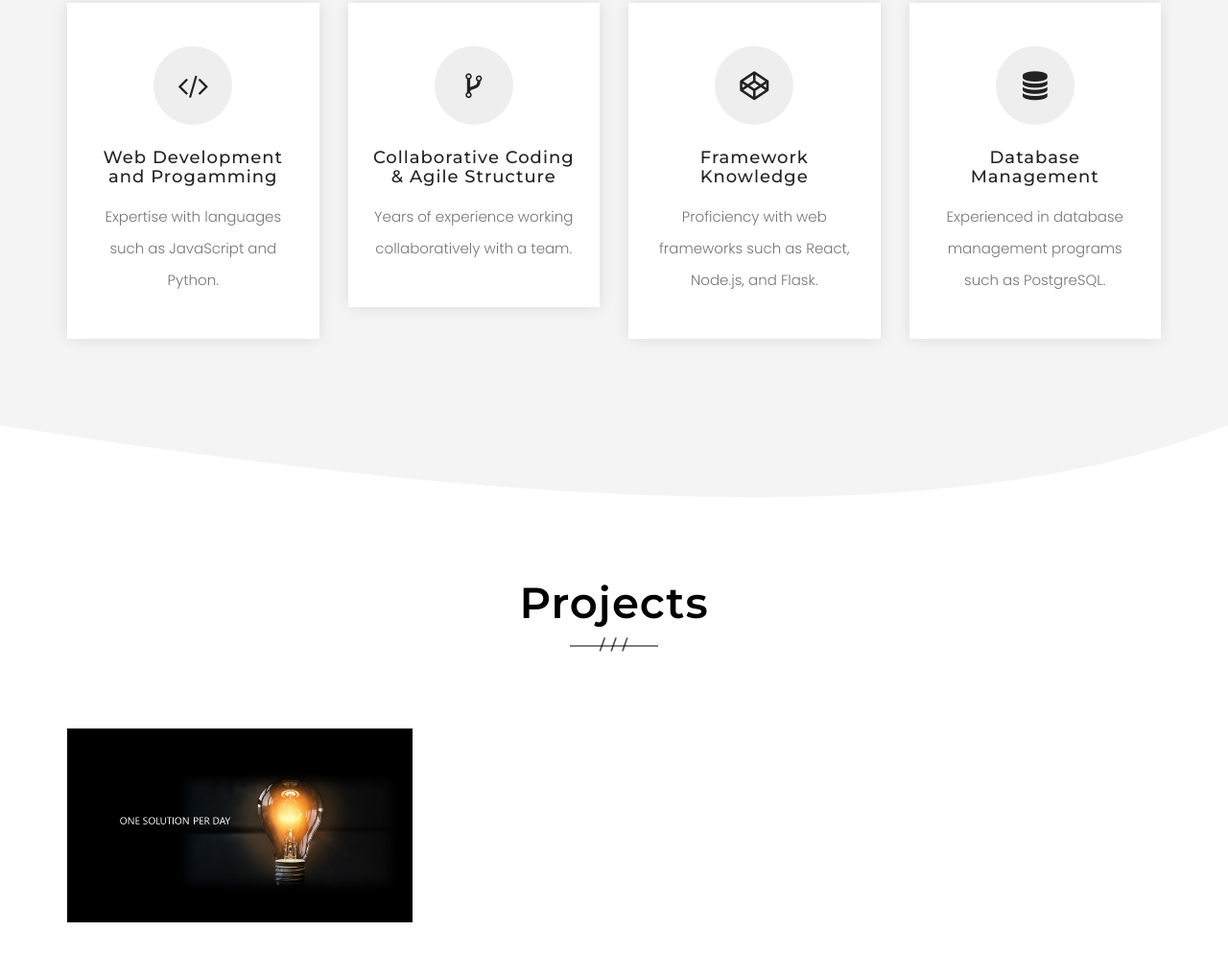
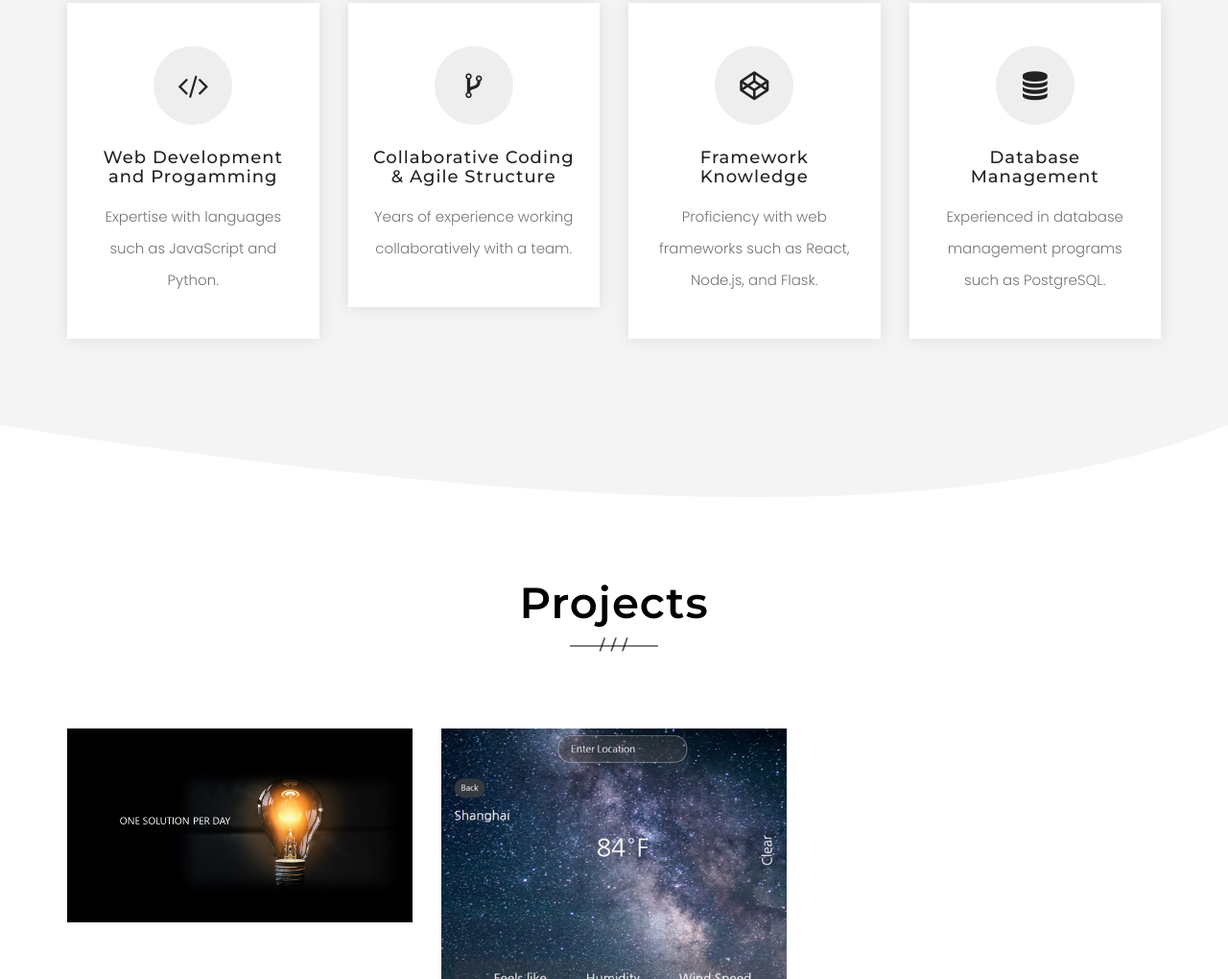
Before and after one commit to joshgottlieb2/Portfolio, a plain HTML site: page index.html in a window 1280 px wide. Shown: the part 1780-2800 px from the top of the page at 96% size. Drawn offline with Linux system fonts and the light colour scheme.

Commit message:
added weather app link

```diff
--- a/index.html
+++ b/index.html
@@ -254,6 +254,16 @@
                         </div>
                     </div>
 
+                    <!-- project 2 -->
+                    <div class="col-xs-12 col-sm-6 col-md-4 grid-sizer grid-item design">
+                        <div>
+                            <div class="one-solution">
+                                <a href="https://joshgottlieb.netlify.app/"><img src="./assets/images/weather_app.jpg"
+                                        alt="weather app"></a>
+                            </div>
+                        </div>
+                    </div>
+
 
 
 
```
Also changed, not shown: assets/images/weather_app.jpg (added).
